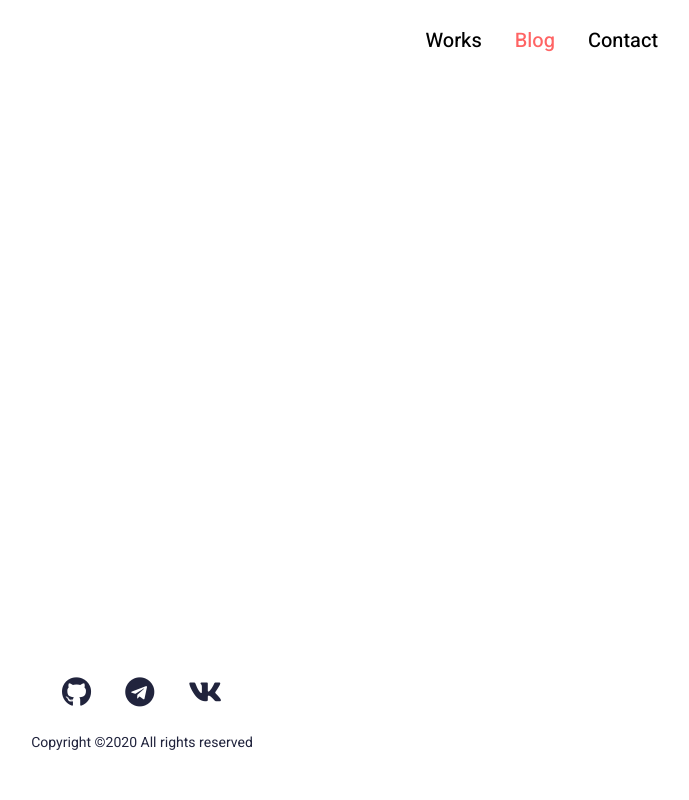
After one commit to m-dzianishchyts/web-technologies, a PHP site: page /works.html in a window 1280 px wide. The commit adds this page. Shown: the whole page, without its empty margins (498-1187 px from the left). Run offline with PHP 8.4, Linux system fonts and the light colour scheme; some web fonts are replaced.

Commit message:
Colorize active page name

```diff
--- a/html_css_basics/css/index.css
+++ b/html_css_basics/css/index.css
@@ -239,6 +239,9 @@ body {
 	transition: color 0.3s ease 0s;
 }
 .menu__link:hover {
+	color: #ff6464;
+}
+.menu__active {
 	color: #ff6464;
 }
 
--- a/html_css_basics/index.html
+++ b/html_css_basics/index.html
@@ -16,7 +16,7 @@
                     <nav class="menu__body">
                         <ul class="menu__list">
                             <li><a href="" class="menu__link">Works</a></li>
-                            <li><a href="" class="menu__link">Blog</a></li>
+                            <li><a href="works.html" class="menu__link">Blog</a></li>
                             <li><a href="" class="menu__link">Contact</a></li>
                         </ul>
                     </nav>
--- a/html_css_basics/scss/header.scss
+++ b/html_css_basics/scss/header.scss
@@ -35,4 +35,8 @@
             color: $ruby;
         }
     }
+
+    &__active {
+        color: $ruby;
+    }
 }
--- /dev/null
+++ b/html_css_basics/works.html
@@ -0,0 +1,47 @@
+<!DOCTYPE html>
+<html>
+    <head>
+        <meta charset="UTF-8" />
+        <meta name="format-detection" content="telephone=no" />
+        <meta name="viewport" content="width=device-width, initial-scale=1.0" />
+        <link rel="stylesheet" href="/css/index.css" />
+        <link rel="icon" href="img/logo_100x100.png" />
+        <title>Blog - Topaz Group</title>
+    </head>
+    <body>
+        <div class="wrapper">
+            <header class="header">
+                <div class="header__content">
+                    <div class="header__menu menu">
+                        <nav class="menu__body">
+                            <ul class="menu__list">
+                                <li><a href="" class="menu__link">Works</a></li>
+                                <li>
+                                    <a href="" class="menu__link menu__active">
+                                        Blog
+                                    </a>
+                                </li>
+                                <li>
+                                    <a href="" class="menu__link">Contact</a>
+                                </li>
+                            </ul>
+                        </nav>
+                    </div>
+                </div>
+            </header>
+            <main class="page"></main>
+            <footer class="footer">
+                <div class="footer__content _content">
+                    <div class="footer__social social">
+                        <a href="" class="social__item icon-github"></a>
+                        <a href="" class="social__item icon-telegram"></a>
+                        <a href="" class="social__item icon-vk"></a>
+                    </div>
+                    <div class="footer__copyright">
+                        Copyright ©2020 All rights reserved
+                    </div>
+                </div>
+            </footer>
+        </div>
+    </body>
+</html>
```
